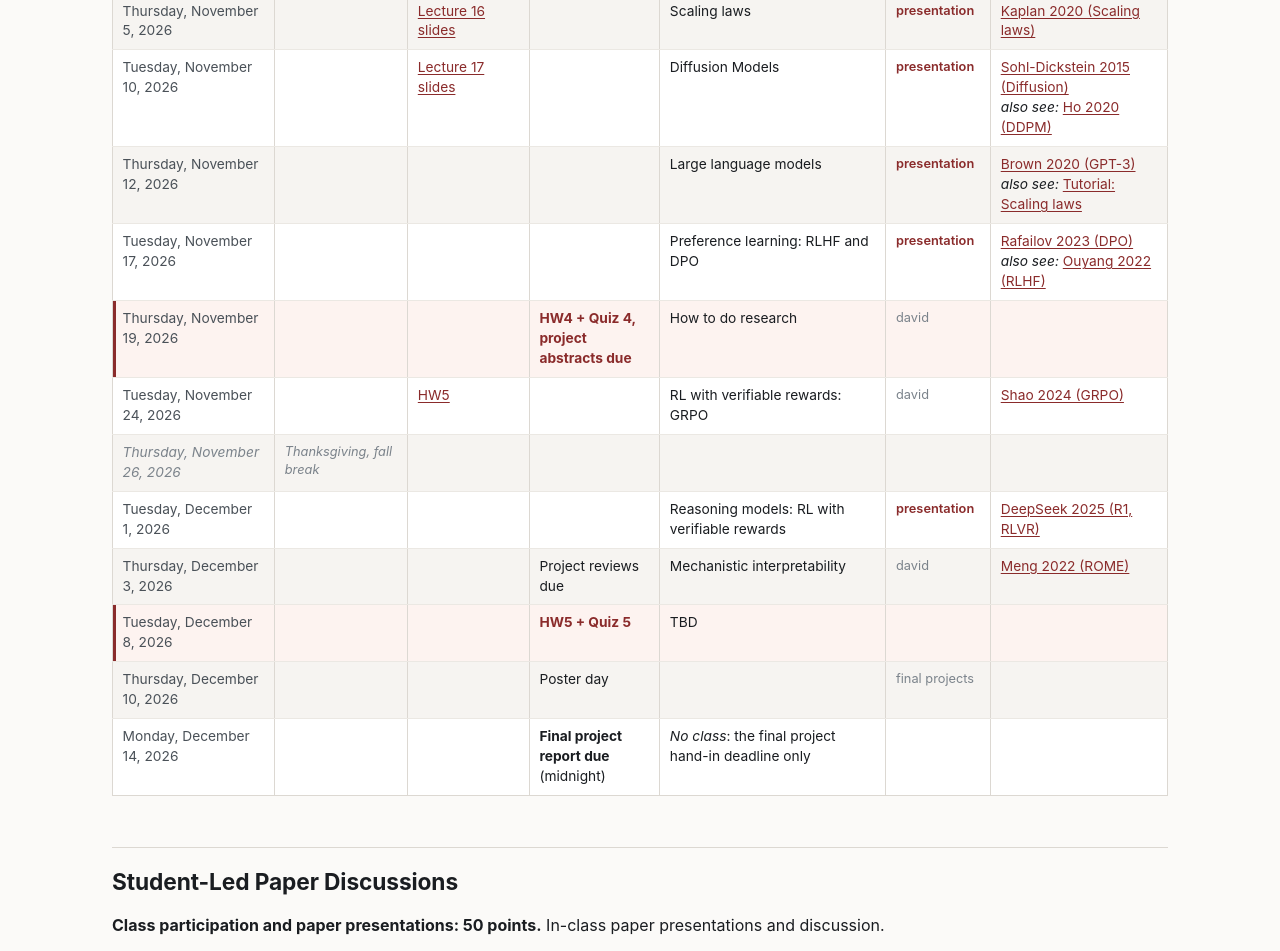
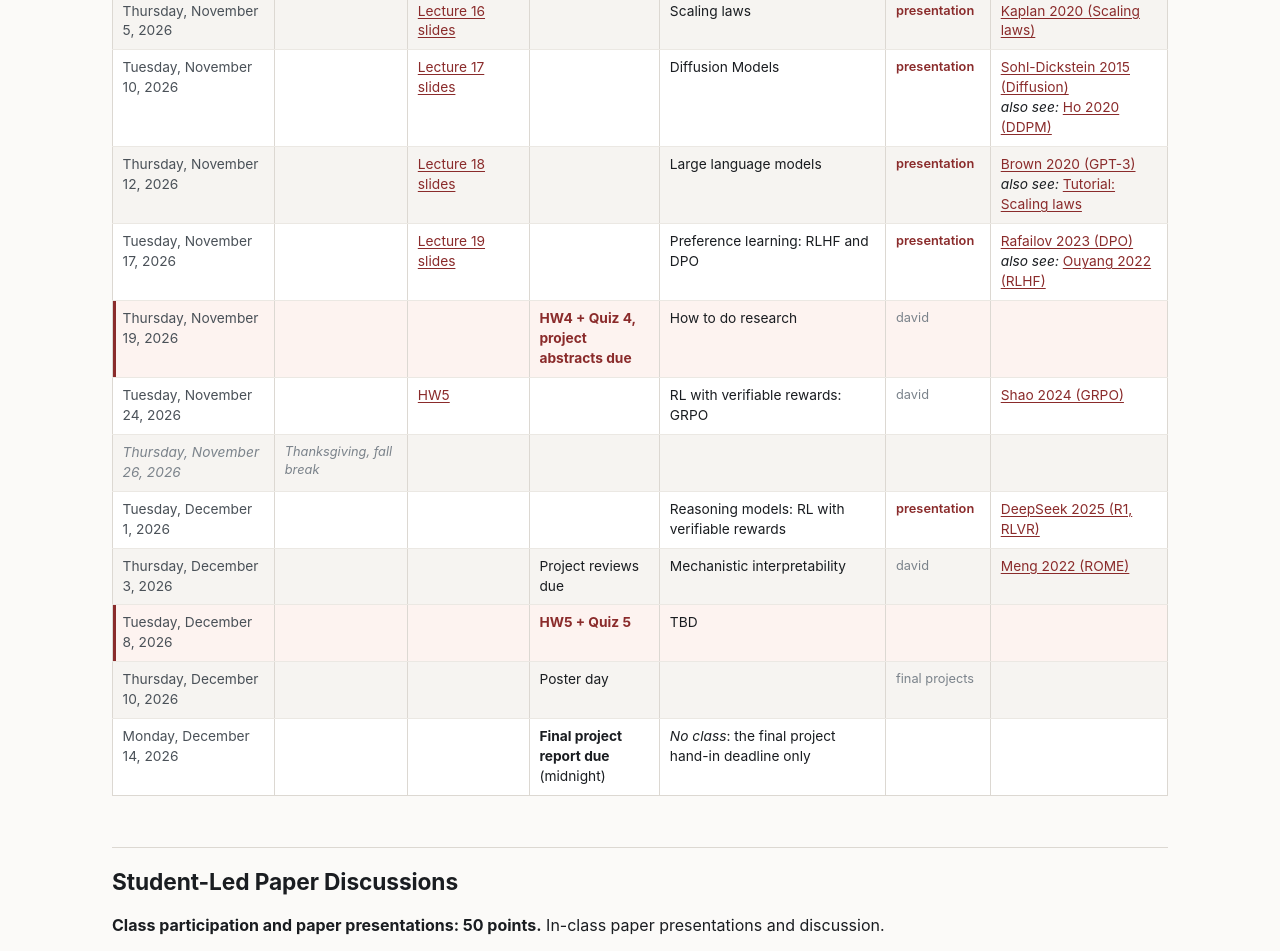
Before and after one commit to davidbau/cs7150web, a plain HTML site: page public/2026-Fall/index.html in a window 1280 px wide. Shown: the part 3645-4596 px from the top of the page. Drawn offline with Linux system fonts and the light colour scheme.

Commit message:
Add Lecture 18 and 19 slide links to the Fall 2026 schedule
Co-Authored-By: Claude Sonnet 5.5 <noreply@anthropic.com>

```diff
--- a/public/2026-Fall/index.html
+++ b/public/2026-Fall/index.html
@@ -242,7 +242,7 @@
 <tr class="panel">
 <td>Thursday, November 12, 2026</td>
 <td></td>
-<td></td>
+<td><a href="https://drive.google.com/file/d/1P2YGdTZDHLUfBiqjahAYa-0q48GgeWbt/view" target="_blank" rel="noreferrer noopener"><span>Lecture 18 slides</span></a></td>
 <td></td>
 <td>Large language models</td>
 <td>presentation</td>
@@ -252,7 +252,7 @@
 <tr class="panel">
 <td>Tuesday, November 17, 2026</td>
 <td></td>
-<td></td>
+<td><a href="https://drive.google.com/file/d/10rx1aD5WYIno7cNUgEHE1nkba_Sva1c8/view" target="_blank" rel="noreferrer noopener"><span>Lecture 19 slides</span></a></td>
 <td></td>
 <td>Preference learning: RLHF and DPO</td>
 <td>presentation</td>
```
